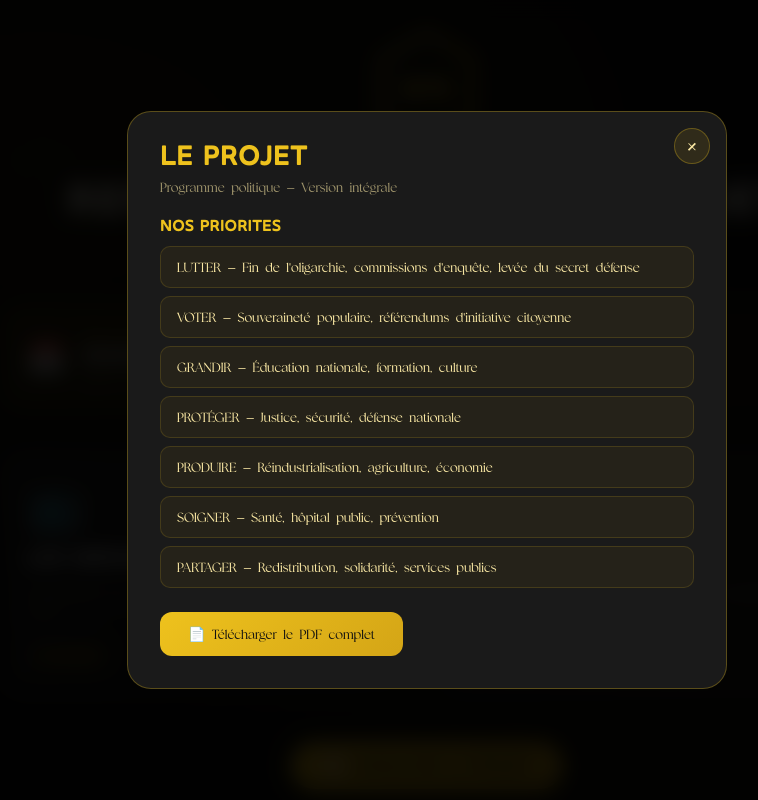
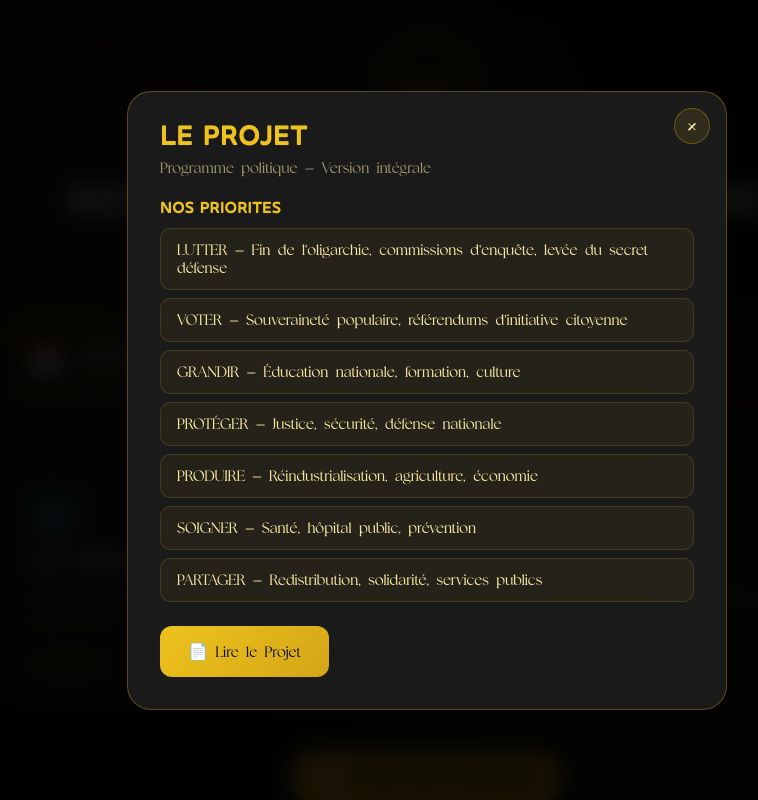
Before and after one commit to reflexions-autour-du-projet/reflexions-r75, a React (Vite) app: page / in a window 1280 px wide. Both pictures are taken after a click on the button "📜 Consulter Le Projet". Shown: the top 800 px of the page, without its empty margins (213-971 px from the left). Built offline with nearby package versions, Linux system fonts and the light colour scheme.

Commit message:
Update App.jsx

```diff
--- a/App.jsx
+++ b/App.jsx
@@ -3,8 +3,8 @@ import { mediasOligarchiques, pantouflage, sessionsConfig, prochaineSession } fr
 
 // ═══════════════════════════════════════════════════════════════════════════
 // RÉFLEXION AUTOUR DU PROJET — R75
-// Application compagnon pour les sessions d'éducation politique
-// La Ruche 75 — Discord
+// Application pour les sessions de Rélexion autour du Projet de La Ruche 75
+// Discord
 // ═══════════════════════════════════════════════════════════════════════════
 
 const App = () => {
@@ -41,7 +41,7 @@ const App = () => {
 
       body, html {
         font-family: 'Distrampler', Georgia, 'Times New Roman', serif !important;
-        font-size: 14px;
+        font-size: 16px;
         background: #111111;
         color: #fae8a4;
         min-height: 100vh;
@@ -54,10 +54,10 @@ const App = () => {
         font-family: 'Flamengo', Georgia, serif !important;
       }
 
-      /* Force Distrampler sur le texte courant à 14px */
+      /* Force Distrampler sur le texte courant à 16px */
       p, span, div, li, a, input, textarea, button, label {
         font-family: 'Distrampler', Georgia, 'Times New Roman', serif;
-        font-size: 14px;
+        font-size: 16px;
       }
 
       ::-webkit-scrollbar { width: 8px; }
@@ -257,7 +257,7 @@ const App = () => {
                 }}>
                   {prochaineSession.titre}
                 </div>
-                <div style={{ fontSize: '14px', color: 'rgba(250, 232, 164, 0.7)' }}>
+                <div style={{ fontSize: '16px', color: 'rgba(250, 232, 164, 0.7)' }}>
                   {prochaineSession.date}
                 </div>
               </div>
@@ -283,12 +283,12 @@ const App = () => {
               }}>
                 Les médias oligarchiques
               </h2>
-              <p style={{ color: 'rgba(250, 232, 164, 0.7)', fontSize: '14px', marginBottom: '16px', lineHeight: 1.6 }}>
+              <p style={{ color: 'rgba(250, 232, 164, 0.7)', fontSize: '16px', marginBottom: '16px', lineHeight: 1.6 }}>
                 Expropriation des médias oligarchiques et transformation en SCOP
               </p>
               <div style={{
                 display: 'inline-block',
-                padding: '6px 14px',
+                padding: '6px 16px',
                 background: 'rgba(238, 194, 29, 0.15)',
                 borderRadius: '20px',
                 fontSize: '13px',
@@ -318,12 +318,12 @@ const App = () => {
               }}>
                 Le pantouflage
               </h2>
-              <p style={{ color: 'rgba(250, 232, 164, 0.7)', fontSize: '14px', marginBottom: '16px', lineHeight: 1.6 }}>
+              <p style={{ color: 'rgba(250, 232, 164, 0.7)', fontSize: '16px', marginBottom: '16px', lineHeight: 1.6 }}>
                 Les allers-retours entre fonction publique et secteur privé
               </p>
               <div style={{
                 display: 'inline-block',
-                padding: '6px 14px',
+                padding: '6px 16px',
                 background: 'rgba(238, 194, 29, 0.15)',
                 borderRadius: '20px',
                 fontSize: '13px',
@@ -351,7 +351,7 @@ const App = () => {
                 background: 'linear-gradient(135deg, #eec21d 0%, #d4a516 100%)',
                 border: 'none',
                 borderRadius: '30px',
-                padding: '14px 32px',
+                padding: '16px 32px',
                 color: '#111',
                 fontFamily: "'Flamengo'",
                 fontSize: '16px',
@@ -382,9 +382,9 @@ const App = () => {
             fontSize: '13px',
             color: 'rgba(250, 232, 164, 0.5)'
           }}>
-            <p>🐝 Butiner le futur, abeille par abeille, réflexion après réflexion...</p>
+            <p>🐝 Butiner notre futur ensemble, abeille par abeille, réflexion après réflexion..</p>
             <p style={{ marginTop: '8px' }}>
-              Sessions : <strong style={{ color: '#eec21d' }}>Jeudis 18h</strong> et <strong style={{ color: '#eec21d' }}>Dimanches 17h</strong>
+              Sessions : <strong style={{ color: '#eec21d' }}>Jeudis 18h</strong> et <strong style={{ color: '#eec21d' }}>Dimanches 17h</strong> - sauf réunion
             </p>
           </footer>
         </div>
@@ -415,7 +415,7 @@ const App = () => {
             padding: '10px 20px',
             color: '#fae8a4',
             cursor: 'pointer',
-            fontSize: '14px',
+            fontSize: '16px',
             marginBottom: '32px',
             transition: 'all 0.3s ease'
           }}
@@ -437,7 +437,7 @@ const App = () => {
             {themeTitle}
           </h1>
           <p style={{
-            fontSize: '14px',
+            fontSize: '16px',
             color: 'rgba(250, 232, 164, 0.6)',
             textTransform: 'uppercase',
             letterSpacing: '0.1em'
@@ -478,7 +478,7 @@ const App = () => {
               }}>
                 {session.titre}
               </h3>
-              <p style={{ fontSize: '14px', color: 'rgba(250, 232, 164, 0.6)' }}>
+              <p style={{ fontSize: '16px', color: 'rgba(250, 232, 164, 0.6)' }}>
                 {session.date}
               </p>
               {!session.available && (
@@ -522,7 +522,7 @@ const App = () => {
             padding: '10px 20px',
             color: '#fae8a4',
             cursor: 'pointer',
-            fontSize: '14px',
+            fontSize: '16px',
             marginBottom: '24px'
           }}
         >
@@ -559,7 +559,7 @@ const App = () => {
             display: 'flex',
             gap: '24px',
             flexWrap: 'wrap',
-            fontSize: '14px',
+            fontSize: '16px',
             color: 'rgba(250, 232, 164, 0.7)'
           }}>
             <span>📅 {sessionData.date}</span>
@@ -591,7 +591,7 @@ const App = () => {
                 color: currentSection === key ? '#111' : '#fae8a4',
                 cursor: 'pointer',
                 fontFamily: "'Flamengo'",
-                fontSize: '14px',
+                fontSize: '16px',
                 fontWeight: currentSection === key ? '600' : '400',
                 transition: 'all 0.3s ease',
                 whiteSpace: 'nowrap'
@@ -624,11 +624,10 @@ const App = () => {
           marginBottom: '32px'
         }}>
           {[
-            { key: 'pollen', emoji: '🌻', label: 'Pollen' },
-            { key: 'miel', emoji: '🍯', label: 'Miel' },
-            { key: 'alveole', emoji: '🐝', label: 'Mind blown' },
-            { key: 'reine', emoji: '👑', label: 'Reine' }
-          ].map(({ key, emoji, label }) => (
+            { key: 'pollen', emoji: '🌻' },
+            { key: 'miel', emoji: '🍯' },
+            { key: 'alveole', emoji: '🐝' }
+          ].map(({ key, emoji }) => (
             <button
               key={key}
               onClick={() => addReaction(key)}
@@ -639,11 +638,11 @@ const App = () => {
                 padding: '12px 20px',
                 color: '#fae8a4',
                 cursor: 'pointer',
-                fontSize: '14px',
+                fontSize: '16px',
                 transition: 'all 0.3s ease'
               }}
             >
-              {emoji} {label} {reactions[key] > 0 && `(${reactions[key]})`}
+              {emoji} {reactions[key] > 0 && `(${reactions[key]})`}
             </button>
           ))}
         </div>
@@ -672,7 +671,7 @@ const App = () => {
                 borderRadius: '12px',
                 padding: '12px 16px',
                 color: '#fae8a4',
-                fontSize: '14px',
+                fontSize: '16px',
                 outline: 'none'
               }}
             />
@@ -698,7 +697,7 @@ const App = () => {
                   background: 'rgba(238, 194, 29, 0.05)',
                   borderRadius: '10px',
                   padding: '12px',
-                  fontSize: '14px'
+                  fontSize: '16px'
                 }}>
                   <span style={{ color: 'rgba(250, 232, 164, 0.5)', marginRight: '8px' }}>{q.time}</span>
                   <span style={{ color: '#fae8a4' }}>{q.text}</span>
@@ -760,7 +759,7 @@ const App = () => {
           {item.etymology && (
             <div style={{
               color: 'rgba(250, 232, 164, 0.6)',
-              fontSize: '14px',
+              fontSize: '16px',
               fontStyle: 'italic',
               marginBottom: '8px'
             }}>
@@ -783,7 +782,7 @@ const App = () => {
               padding: '12px',
               background: 'rgba(238, 194, 29, 0.1)',
               borderRadius: '10px',
-              fontSize: '14px',
+              fontSize: '16px',
               color: '#eec21d'
             }}>
               📎 {item.note}
@@ -793,7 +792,7 @@ const App = () => {
           {item.origine && (
             <div style={{ marginTop: '16px' }}>
               <div style={{
-                fontSize: '14px',
+                fontSize: '16px',
                 color: 'rgba(250, 232, 164, 0.6)',
                 marginBottom: '8px'
               }}>
@@ -816,7 +815,7 @@ const App = () => {
                   padding: '12px',
                   background: 'rgba(238, 194, 29, 0.1)',
                   borderRadius: '10px',
-                  fontSize: '14px'
+                  fontSize: '16px'
                 }}>
                   💰 <strong style={{ color: '#eec21d' }}>Aujourd'hui :</strong> {item.remboursement}
                 </div>
@@ -846,7 +845,7 @@ const App = () => {
           }}>
             {item.name}
           </div>
-          <div style={{ fontSize: '14px', color: 'rgba(250, 232, 164, 0.7)' }}>
+          <div style={{ fontSize: '16px', color: 'rgba(250, 232, 164, 0.7)' }}>
             {item.detail || item.examples}
           </div>
         </div>
@@ -889,7 +888,7 @@ const App = () => {
             }}>
               {item.titre}
             </div>
-            <div style={{ fontSize: '14px', color: 'rgba(250, 232, 164, 0.7)', marginBottom: '6px' }}>
+            <div style={{ fontSize: '16px', color: 'rgba(250, 232, 164, 0.7)', marginBottom: '6px' }}>
               {item.description}
             </div>
             {item.page && (
@@ -972,7 +971,7 @@ const App = () => {
           </div>
           <div style={{ fontSize: '18px', color: '#fff', marginTop: '8px' }}>{stat.label}</div>
           {stat.detail && (
-            <div style={{ fontSize: '14px', color: 'rgba(250, 232, 164, 0.6)', marginTop: '4px' }}>
+            <div style={{ fontSize: '16px', color: 'rgba(250, 232, 164, 0.6)', marginTop: '4px' }}>
               {stat.detail}
             </div>
           )}
@@ -1062,7 +1061,7 @@ const App = () => {
                   padding: '16px'
                 }}>
                   <div style={{ fontWeight: '600', color: '#fff', marginBottom: '6px' }}>{ex.nom}</div>
-                  <div style={{ fontSize: '14px', color: 'rgba(250, 232, 164, 0.7)' }}>{ex.detail}</div>
+                  <div style={{ fontSize: '16px', color: 'rgba(250, 232, 164, 0.7)' }}>{ex.detail}</div>
                 </div>
               ))}
             </div>
@@ -1125,7 +1124,7 @@ const App = () => {
                     Avant : {ex.avant}
                   </div>
                 )}
-                <div style={{ fontSize: '14px', color: '#fae8a4' }}>
+                <div style={{ fontSize: '16px', color: '#fae8a4' }}>
                   {ex.apres || ex.detail}
                 </div>
               </div>
@@ -1256,7 +1255,7 @@ const App = () => {
           }}>
             {item.nom}
           </div>
-          <div style={{ fontSize: '14px', color: 'rgba(250, 232, 164, 0.7)', marginBottom: '4px' }}>
+          <div style={{ fontSize: '16px', color: 'rgba(250, 232, 164, 0.7)', marginBottom: '4px' }}>
             {item.modele}
           </div>
           {item.resultat && (
@@ -1276,7 +1275,7 @@ const App = () => {
           padding: '16px'
         }}>
           <div style={{ fontWeight: '600', color: '#fff', marginBottom: '6px' }}>{item.titre}</div>
-          <div style={{ fontSize: '14px', color: 'rgba(250, 232, 164, 0.7)', lineHeight: 1.6 }}>{item.detail}</div>
+          <div style={{ fontSize: '16px', color: 'rgba(250, 232, 164, 0.7)', lineHeight: 1.6 }}>{item.detail}</div>
         </div>
       );
     }
@@ -1304,7 +1303,7 @@ const App = () => {
     return (
       <>
         <div style={{ fontWeight: '600', color: '#fff', marginBottom: '6px' }}>{ex.nom}</div>
-        <div style={{ fontSize: '14px', color: 'rgba(250, 232, 164, 0.7)' }}>{ex.detail}</div>
+        <div style={{ fontSize: '16px', color: 'rgba(250, 232, 164, 0.7)' }}>{ex.detail}</div>
       </>
     );
   };
@@ -1330,8 +1329,8 @@ const App = () => {
             position: 'absolute',
             left: '-20px',
             top: '6px',
-            width: '14px',
-            height: '14px',
+            width: '16px',
+            height: '16px',
             borderRadius: '50%',
             background: item.type === 'privé' ? '#e74c3c' : item.type === 'formation' ? '#3498db' : '#eec21d',
             border: '3px solid #111'
@@ -1414,7 +1413,7 @@ const App = () => {
           </h2>
           <p style={{
             color: 'rgba(250, 232, 164, 0.6)',
-            fontSize: '14px',
+            fontSize: '16px',
             marginBottom: '24px'
           }}>
             Programme politique — Version intégrale
@@ -1443,7 +1442,7 @@ const App = () => {
                 background: 'rgba(238, 194, 29, 0.05)',
                 border: '1px solid rgba(238, 194, 29, 0.15)',
                 borderRadius: '10px',
-                fontSize: '14px',
+                fontSize: '16px',
                 color: '#fae8a4',
                 marginBottom: '8px'
               }}>
@@ -1453,21 +1452,21 @@ const App = () => {
           </div>
 
           <a
-            href="https://www.leprojet2027.fr"
+            href="https://ruches.org/sites/default/files/mediatheque/documents/2025-12/le-projet-8.pdf"
             target="_blank"
             rel="noopener noreferrer"
             style={{
               display: 'inline-block',
-              padding: '14px 28px',
+              padding: '16px 28px',
               background: 'linear-gradient(135deg, #eec21d 0%, #d4a516 100%)',
               color: '#111',
               borderRadius: '12px',
               textDecoration: 'none',
               fontWeight: '600',
-              fontSize: '14px'
+              fontSize: '16px'
             }}
           >
-            📄 Télécharger le PDF complet
+            📄 Lire le Projet
           </a>
         </div>
       </div>
```
